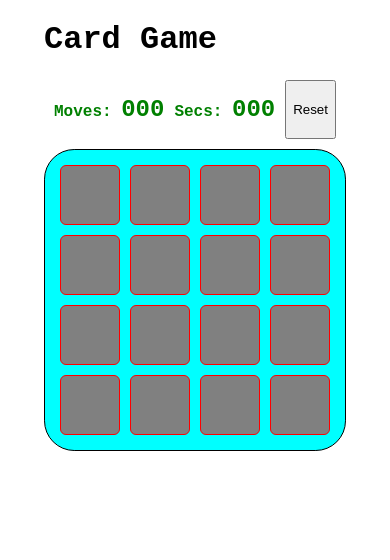
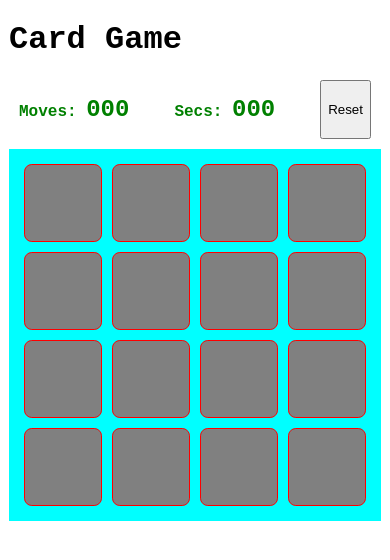
Before and after one commit to MagicMart/card-game-angular, an Angular app: page / in a window 390 px wide. Shown: the top 560 px of the page. Built offline with nearby package versions, Linux system fonts and the light colour scheme.

Commit message:
adjust style

```diff
--- a/src/app/card-container/card-container.component.css
+++ b/src/app/card-container/card-container.component.css
@@ -2,12 +2,7 @@
   position: relative;
   display: grid;
   grid-template-columns: repeat(4, auto);
-  width: fit-content;
   padding: 10px;
-  justify-content: center;
-  align-items: center;
-  border: 1px solid black;
-  border-radius: 10%;
   background: aqua;
 }
 
--- a/src/app/card/card.component.css
+++ b/src/app/card/card.component.css
@@ -51,7 +51,7 @@
 
 @media screen and (max-width: 450px) {
   .card {
-    width: 60px;
-    height: 60px;
+    width: 20vw;
+    height: 20vw;
   }
 }
```
